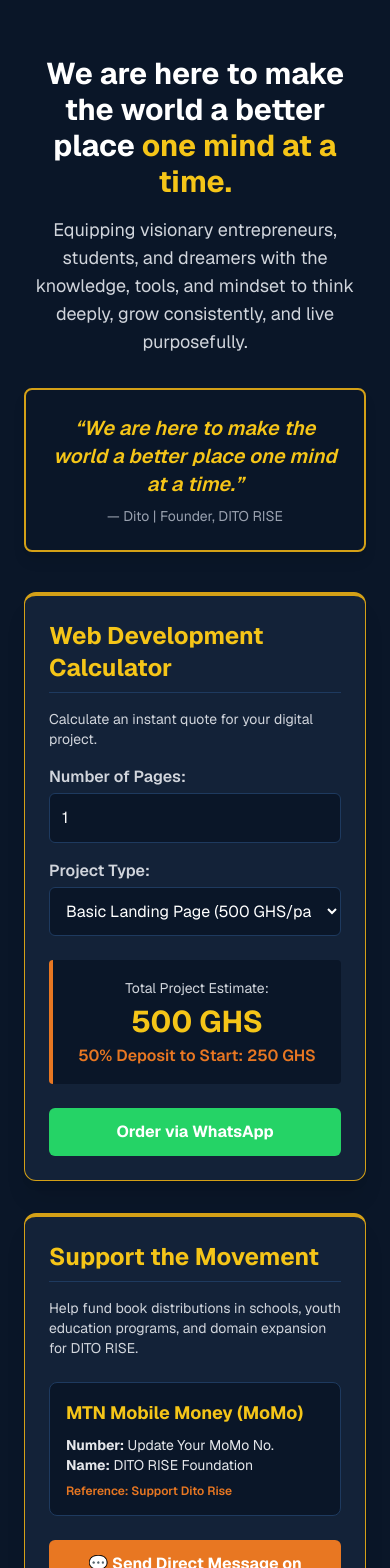
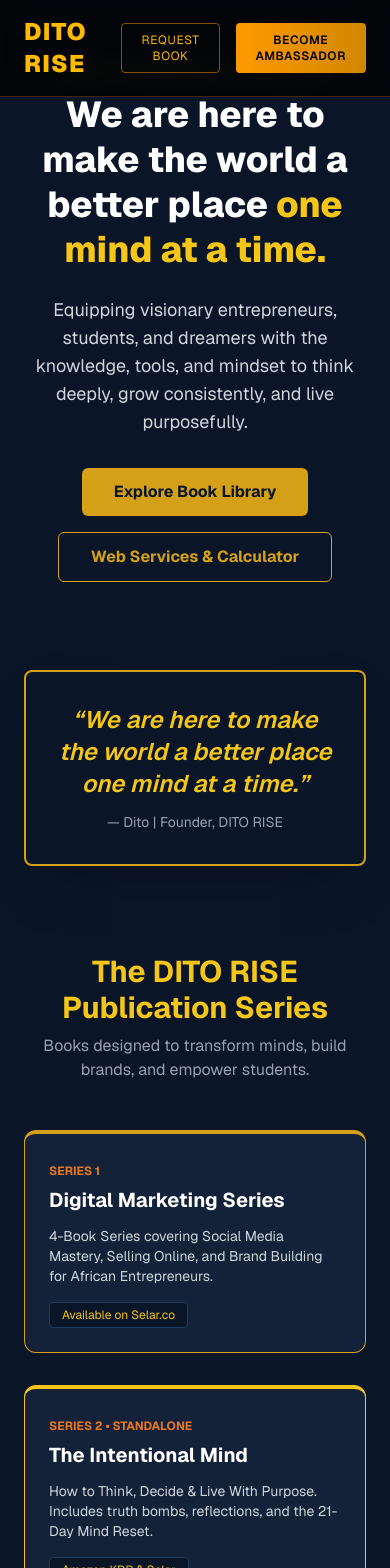
Before and after one commit to Ditorise/dito-rise-official, a Next.js app: page / in a window 390 px wide. Shown: the top 1568 px of the page. Built offline with nearby package versions, Linux system fonts and the light colour scheme.

Commit message:
Updated DITO RISE page with phone and MoMo donation details

```diff
--- a/app/page.tsx
+++ b/app/page.tsx
@@ -1,60 +1,120 @@
 'use client';
 
 import { useState } from 'react';
+import Navbar from '../components/Navbar';
+import Footer from '../components/Footer';
 
 export default function Home() {
   const [pages, setPages] = useState<number>(1);
-  const [pricePerPage, setPricePerPage] = useState<number>(500);
+  const [pricePerPage, setPricePerPage] = useState<number>(800);
 
-  // Math logic for Total & 50% Deposit
   const totalEstimate = pages * pricePerPage;
   const deposit = totalEstimate * 0.5;
 
-  // Replace with your real phone number (with 233 country code)
+  // DITO RISE Official Contact Number
   const PHONE_NUMBER = "233245681145";
 
   const handleWhatsAppQuote = () => {
-    const message = `Hello DITO RISE! I would like to order a website project with ${pages} pages.\n\nTotal Estimate: ${totalEstimate} GHS\n50% Deposit to Start: ${deposit} GHS`;
+    const message = `Hello DITO RISE! I would like to order a web development project with ${pages} pages.\n\nTotal Estimate: ${totalEstimate} GHS\n50% Deposit to Start: ${deposit} GHS`;
     window.open(`https://wa.me/${PHONE_NUMBER}?text=${encodeURIComponent(message)}`, '_blank');
   };
 
   const handleDirectWhatsApp = () => {
-    const message = "Hello Dito! I visited the DITO RISE website and would like to connect / support the movement.";
+    const message = "Hello Dito! I visited the DITO RISE platform and want to connect / support the movement.";
     window.open(`https://wa.me/${PHONE_NUMBER}?text=${encodeURIComponent(message)}`, '_blank');
   };
 
   return (
-    <main className="min-h-screen bg-[#0A1628] text-white p-6 md:p-12 font-sans">
+    <div className="min-h-screen bg-[#0A1628] text-white flex flex-col justify-between font-sans">
 
-      {/* Hero / Vision Statement */}
-      <section className="max-w-4xl mx-auto text-center my-8">
-        <h1 className="text-3xl md:text-5xl font-bold mb-4">
+      {/* 1. Global Navigation */}
+      <Navbar />
+
+      {/* 2. Hero Section */}
+      <section className="px-6 py-16 text-center max-w-5xl mx-auto">
+        <span className="text-[#D4A017] tracking-widest text-xs font-bold uppercase block mb-3">
+          Global Foundation & Empowerment
+        </span>
+        <h1 className="text-4xl md:text-6xl font-extrabold mb-6 leading-tight">
           We are here to make the world a better place <span className="text-[#F5C518]">one mind at a time.</span>
         </h1>
-        <p className="text-gray-300 text-lg max-w-2xl mx-auto">
+        <p className="text-gray-300 text-lg md:text-xl max-w-3xl mx-auto mb-8">
           Equipping visionary entrepreneurs, students, and dreamers with the knowledge, tools, and mindset to think deeply, grow consistently, and live purposefully.
         </p>
+        <div className="flex flex-wrap justify-center gap-4">
+          <a href="#books" className="bg-[#D4A017] hover:bg-[#F5C518] text-[#0A1628] font-bold px-8 py-3 rounded-md transition">
+            Explore Book Library
+          </a>
+          <a href="#services" className="border border-[#D4A017] text-[#D4A017] hover:bg-[#D4A017] hover:text-[#0A1628] font-bold px-8 py-3 rounded-md transition">
+            Web Services & Calculator
+          </a>
+        </div>
       </section>
 
-      {/* Grand Quote Box */}
-      <div className="max-w-3xl mx-auto bg-[#0A1628] border-2 border-[#D4A017] p-6 rounded-lg text-center my-8 shadow-lg">
-        <p className="text-[#F5C518] text-xl italic font-semibold">
+      {/* 3. Grand Quote Box */}
+      <section className="px-6 my-6">
+        <div className="max-w-4xl mx-auto bg-[#0A1628] border-2 border-[#D4A017] p-8 rounded-lg text-center shadow-2xl">
+          <p className="text-[#F5C518] text-2xl italic font-semibold">
             &ldquo;We are here to make the world a better place one mind at a time.&rdquo;
           </p>
-        <span className="text-gray-400 text-sm block mt-2">— Dito | Founder, DITO RISE</span>
+          <span className="text-gray-400 text-sm block mt-3">— Dito | Founder, DITO RISE</span>
+        </div>
+      </section>
+
+      {/* 4. DITO RISE Books & Publications Showcase */}
+      <section id="books" className="px-6 py-16 max-w-6xl mx-auto">
+        <div className="text-center mb-12">
+          <h2 className="text-3xl font-bold text-[#F5C518]">The DITO RISE Publication Series</h2>
+          <p className="text-gray-400 mt-2">Books designed to transform minds, build brands, and empower students.</p>
         </div>
 
-      {/* Main Grid: Calculator + Support */}
-      <div className="max-w-5xl mx-auto grid grid-cols-1 md:grid-cols-2 gap-8 my-10">
+        <div className="grid grid-cols-1 md:grid-cols-3 gap-8">
 
-        {/* CARD 1: Calculator */}
+          {/* Series 1 */}
+          <div className="bg-[#132238] border-t-4 border-[#D4A017] p-6 rounded-xl border-x border-b border-[#1e3a5f]">
+            <span className="text-[#E87722] text-xs font-bold uppercase">Series 1</span>
+            <h3 className="text-xl font-bold text-white mt-1 mb-3">Digital Marketing Series</h3>
+            <p className="text-gray-300 text-sm mb-4">4-Book Series covering Social Media Mastery, Selling Online, and Brand Building for African Entrepreneurs.</p>
+            <span className="inline-block bg-[#0A1628] text-[#F5C518] text-xs px-3 py-1 rounded border border-[#1e3a5f]">Available on Selar.co</span>
+          </div>
+
+          {/* Series 2 */}
+          <div className="bg-[#132238] border-t-4 border-[#F5C518] p-6 rounded-xl border-x border-b border-[#1e3a5f]">
+            <span className="text-[#E87722] text-xs font-bold uppercase">Series 2 • Standalone</span>
+            <h3 className="text-xl font-bold text-white mt-1 mb-3">The Intentional Mind</h3>
+            <p className="text-gray-300 text-sm mb-4">How to Think, Decide & Live With Purpose. Includes truth bombs, reflections, and the 21-Day Mind Reset.</p>
+            <span className="inline-block bg-[#0A1628] text-[#F5C518] text-xs px-3 py-1 rounded border border-[#1e3a5f]">Amazon KDP & Selar</span>
+          </div>
+
+          {/* Series 3 */}
+          <div className="bg-[#132238] border-t-4 border-[#E87722] p-6 rounded-xl border-x border-b border-[#1e3a5f]">
+            <span className="text-[#E87722] text-xs font-bold uppercase">Series 3</span>
+            <h3 className="text-xl font-bold text-white mt-1 mb-3">Student Success Series</h3>
+            <p className="text-gray-300 text-sm mb-4">Curriculum tools and life guidance for students aged 12-21, schools, and educational institutions.</p>
+            <span className="inline-block bg-[#0A1628] text-[#F5C518] text-xs px-3 py-1 rounded border border-[#1e3a5f]">School Programmes</span>
+          </div>
+
+        </div>
+      </section>
+
+      {/* 5. Services & Support Section (Calculator + MoMo) */}
+      <section id="services" className="px-6 py-16 bg-[#060e1a]">
+        <div className="max-w-6xl mx-auto">
+          <div className="text-center mb-12">
+            <h2 className="text-3xl font-bold text-[#F5C518]">Web Services & Support</h2>
+            <p className="text-gray-400 mt-2">Get high-converting web tools or support the DITO RISE educational mission.</p>
+          </div>
+
+          <div className="grid grid-cols-1 md:grid-cols-2 gap-8">
+
+            {/* Interactive Calculator */}
             <div className="bg-[#132238] border-t-4 border-[#D4A017] border-x border-b border-[#1e3a5f] rounded-xl p-6 shadow-xl">
-          <h2 className="text-[#F5C518] text-2xl font-bold pb-2 border-b border-[#1e3a5f] mb-4">
-            Web Development Calculator
-          </h2>
-          <p className="text-gray-300 text-sm mb-4">Calculate an instant quote for your digital project.</p>
+              <h3 className="text-[#F5C518] text-2xl font-bold pb-2 border-b border-[#1e3a5f] mb-4">
+                Web Development Cost Estimator
+              </h3>
+              <p className="text-gray-300 text-sm mb-4">Calculate instant quotes for professional business websites.</p>
 
-          <label className="block text-gray-300 font-semibold mb-1">Number of Pages:</label>
+              <label className="block text-gray-300 font-semibold mb-1 text-sm">Number of Pages:</label>
               <input
                 type="number"
                 min="1"
@@ -63,7 +123,7 @@
                 className="w-full bg-[#0A1628] border border-[#1e3a5f] text-white p-3 rounded-md mb-4 focus:outline-none focus:border-[#D4A017]"
               />
 
-          <label className="block text-gray-300 font-semibold mb-1">Project Type:</label>
+              <label className="block text-gray-300 font-semibold mb-1 text-sm">Project Type:</label>
               <select
                 value={pricePerPage}
                 onChange={(e) => setPricePerPage(Number(e.target.value))}
@@ -75,33 +135,33 @@
               </select>
 
               <div className="bg-[#0A1628] border-l-4 border-[#E87722] p-4 rounded text-center mb-6">
-            <span className="text-gray-300 text-sm">Total Project Estimate:</span>
+                <span className="text-gray-400 text-xs">Total Project Estimate:</span>
                 <div className="text-[#F5C518] text-3xl font-bold my-1">{totalEstimate} GHS</div>
-            <div className="text-[#E87722] font-semibold text-md">50% Deposit to Start: {deposit} GHS</div>
+                <div className="text-[#E87722] font-semibold text-sm">50% Deposit to Start: {deposit} GHS</div>
               </div>
 
               <button
                 onClick={handleWhatsAppQuote}
                 className="w-full bg-[#25D366] hover:bg-[#1eb954] text-white font-bold py-3 px-4 rounded-md transition duration-200"
               >
-            Order via WhatsApp
+                Order Quote via WhatsApp
               </button>
             </div>
 
-        {/* CARD 2: Support Movement */}
+            {/* Support Movement & MoMo */}
             <div className="bg-[#132238] border-t-4 border-[#D4A017] border-x border-b border-[#1e3a5f] rounded-xl p-6 shadow-xl flex flex-col justify-between">
               <div>
-            <h2 className="text-[#F5C518] text-2xl font-bold pb-2 border-b border-[#1e3a5f] mb-4">
+                <h3 className="text-[#F5C518] text-2xl font-bold pb-2 border-b border-[#1e3a5f] mb-4">
                   Support the Movement
-            </h2>
+                </h3>
                 <p className="text-gray-300 text-sm mb-6">
-              Help fund book distributions in schools, youth education programs, and domain expansion for DITO RISE.
+                  Help fund book distributions in schools, youth education programs, and custom domain expansion for the DITO RISE movement.
                 </p>
 
-            <div className="bg-[#0A1628] border border-[#1e3a5f] p-4 rounded-lg mb-6">
-              <h3 className="text-[#F5C518] font-bold text-lg mb-2">MTN Mobile Money (MoMo)</h3>
-              <p className="text-gray-200 text-sm"><strong>Number:</strong> Update Your MoMo No.</p>
-              <p className="text-gray-200 text-sm"><strong>Name:</strong> DITO RISE Foundation</p>
+                <div className="bg-[#0A1628] border border-[#1e3a5f] p-5 rounded-lg mb-6">
+                  <h4 className="text-[#F5C518] font-bold text-lg mb-2">MTN Mobile Money (MoMo)</h4>
+                  <p className="text-gray-200 text-sm"><strong>Number:</strong> 0536099813</p>
+                  <p className="text-gray-200 text-sm"><strong>Name:</strong> Stephen Appiah</p>
                   <p className="text-[#E87722] text-xs font-semibold mt-2">Reference: Support Dito Rise</p>
                 </div>
               </div>
@@ -110,12 +170,17 @@
                 onClick={handleDirectWhatsApp}
                 className="w-full bg-[#E87722] hover:bg-[#d06515] text-white font-bold py-3 px-4 rounded-md transition duration-200"
               >
-            💬 Send Direct Message on WhatsApp
+                💬 Direct WhatsApp Contact
               </button>
             </div>
 
           </div>
+        </div>
+      </section>
 
-    </main>
+      {/* 6. Global Footer */}
+      <Footer />
+
+    </div>
   );
 }
```
Lines whose indentation alone changed are shown as unchanged.
